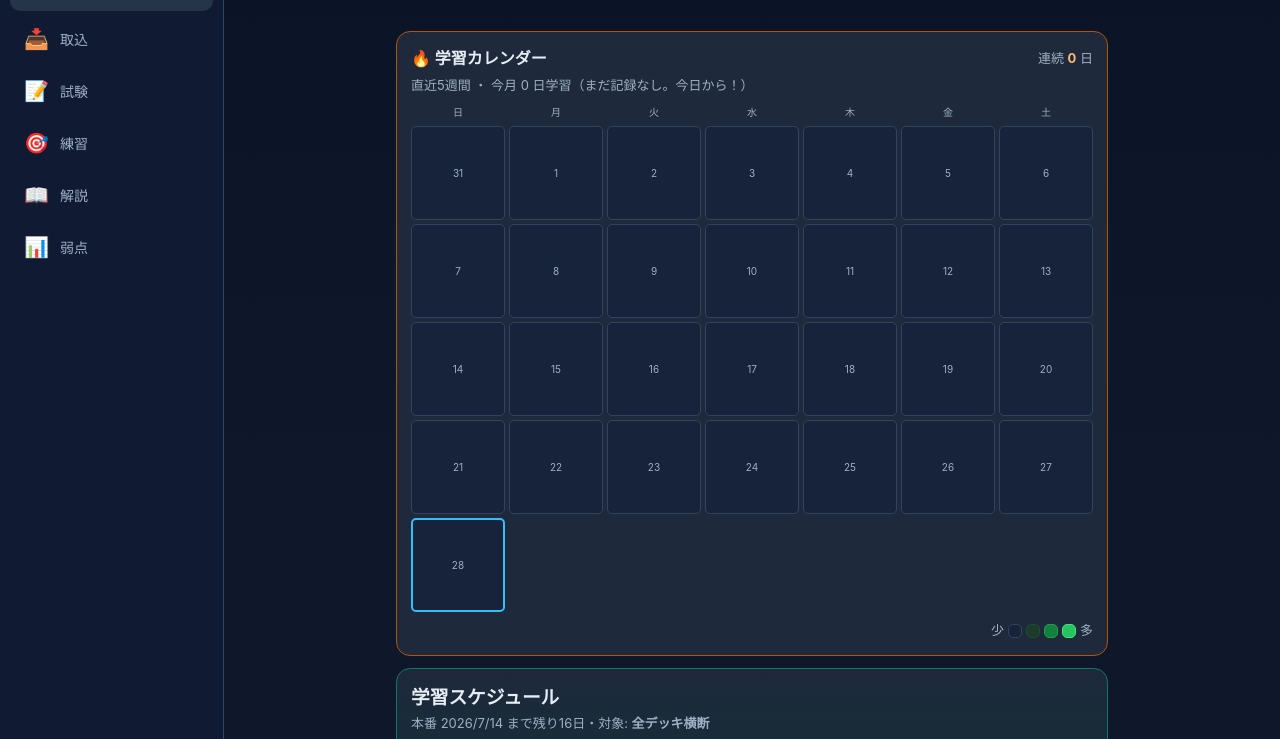
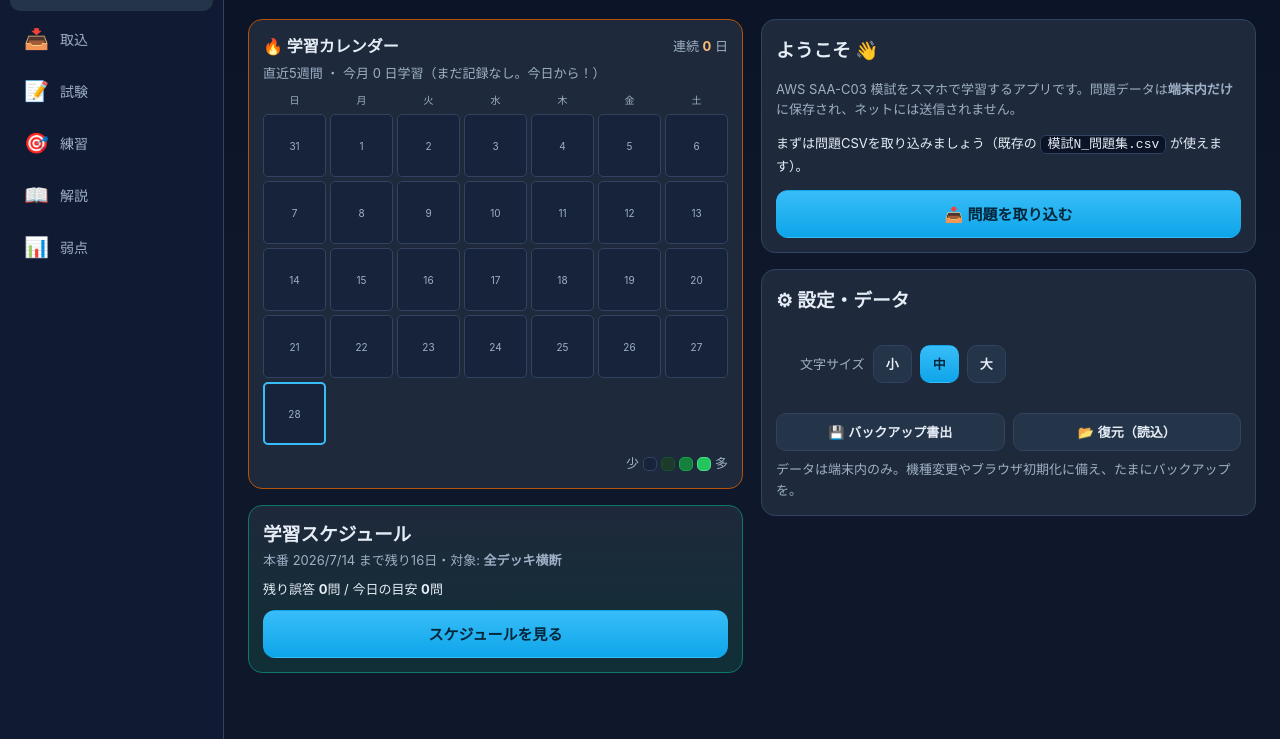
Before and after one commit to HanonNishimura/saa-moshi-trainer, a plain HTML site: page index.html in a window 1280 px wide. Shown: the part 51-790 px from the top of the page. Drawn offline with Linux system fonts and the light colour scheme; no server answers.

Commit message:
PC UI フェーズB: ホームをPC幅(>=1000px)で2カラム(masonry)化
- body[data-view=home]のときwrapを1120pxに広げ #app を column-count:2 に
- .cardは break-inside:avoid でカード分断を防止
- スマホ幅は1カラムのまま不変
- sw.js を saa-moshi-v30 にバンプ

Co-Authored-By: Claude Opus 4.8 <noreply@anthropic.com>

```diff
--- a/styles.css
+++ b/styles.css
@@ -314,3 +314,14 @@ textarea.conf-memo{width:100%;margin-top:8px;background:var(--bg);color:var(--in
   .btn:hover{ filter:brightness(1.08); }
   .card-clickable:hover, .deck-chip:hover, .iconbtn:hover{ filter:brightness(1.08); }
 }
+
+/* ===== PC UI フェーズB：ホームを2カラム(masonry)化（>=1000px。スマホは不変） ===== */
+@media (min-width:1000px){
+  /* ホームだけ横幅を広げてカードを2列に流す（高さの異なるカードに強いcolumn方式） */
+  body[data-view="home"] .wrap{ max-width:1120px; }
+  body[data-view="home"] #app{ column-count:2; column-gap:18px; }
+  body[data-view="home"] #app > .card{
+    break-inside:avoid; -webkit-column-break-inside:avoid;
+    margin:0 0 16px; display:inline-block; width:100%;
+  }
+}
--- a/sw.js
+++ b/sw.js
@@ -3,7 +3,7 @@
  * 問題データはユーザーがインポートして端末内(localStorage)に保存されるため、
  * このSWはネットワークへ問題を一切送らない。
  */
-const CACHE = 'saa-moshi-v29';
+const CACHE = 'saa-moshi-v30';
 const ASSETS = [
   './',
   './index.html',
```
